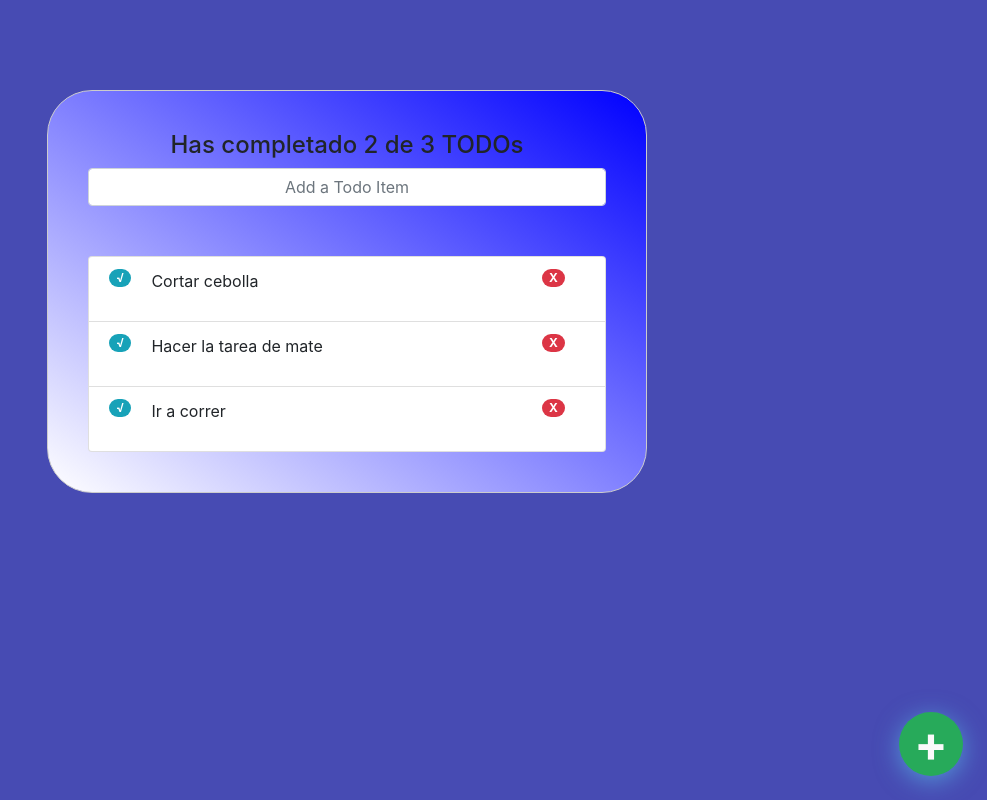
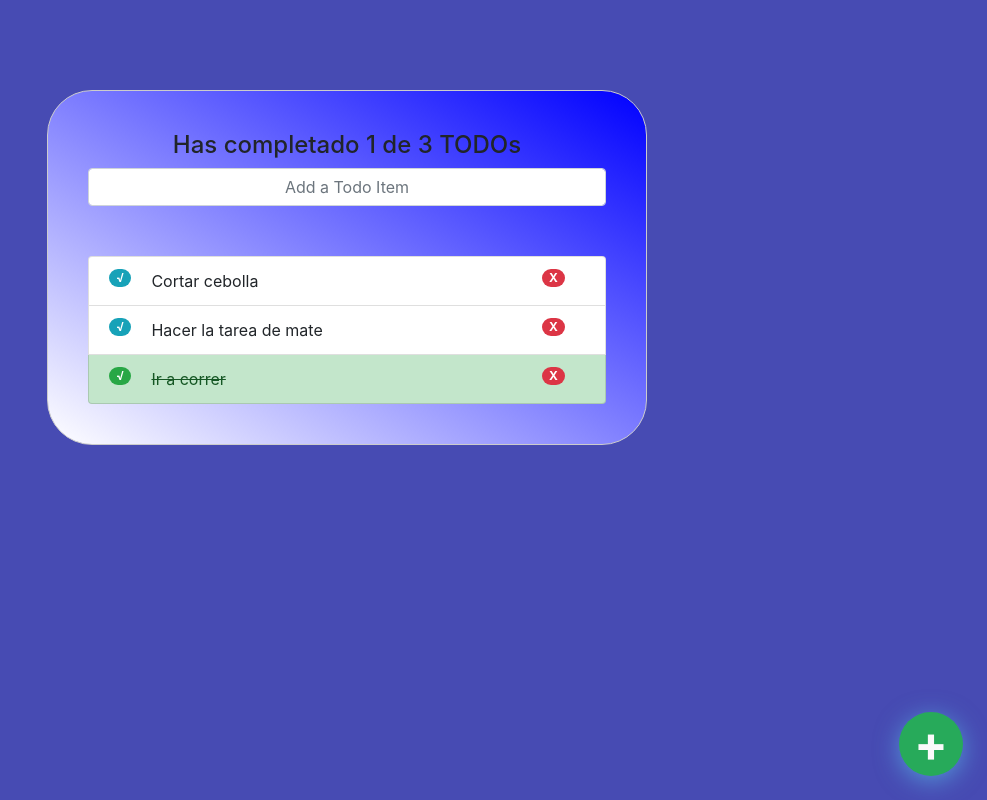
Before and after one commit to brusmax/TodoList-React, a React (Create React App) app: page / in a window 1280 px wide. Shown: the whole page, without its empty margins (293-1280 px from the left). Built offline with nearby package versions, Linux system fonts and the light colour scheme.

Commit message:
Styling + search functiono

```diff
--- a/src/App.js
+++ b/src/App.js
@@ -6,23 +6,46 @@ import { TodoList } from './TodoList'
 import { TodoItem } from './TodoItem'
 import './App.css'
 
-const todos = [
+const defaultTodos = [
   { text: 'Cortar cebolla', completed: false },
   { text: 'Hacer la tarea de mate', completed: false },
-  { text: 'Ir a correr', completed: false },
-
+  { text: 'Ir a correr', completed: true },
 ]
 
 
 function App() {
+  const [todos, setTodos] = React.useState(defaultTodos)
+  const [searchValue, setSearchValue] = React.useState('')
+
+  const completedTodos = todos.filter( todo => !!todo.completed ).length
+  const totalTodos = todos.length
+
+  let searchedTodos = []
+
+  if(!searchValue.length >= 1){
+    searchedTodos = todos
+  }else{
+    searchedTodos = todos.filter(todo => {
+      const todoText = todo.text.toLowerCase();
+      const searchText = searchValue.toLowerCase();
+      return todoText.includes(searchText);
+    });
+  }
+
   return (
     <React.Fragment>
-      <TodoCounter />
+      <TodoCounter
+        total={totalTodos}
+        completed={completedTodos}
+      />
 
-      <TodoSearch />
+      <TodoSearch
+        searchValue={searchValue}
+        setSearchValue={setSearchValue}
+       />
 
       <TodoList>
-        {todos.map(todo => (
+        {searchedTodos.map(todo => (
           <TodoItem
             key={todo.text}
             text={todo.text}
@@ -32,7 +55,6 @@ function App() {
       </TodoList>
 
       <CreateTodoButton />
-      <button className="CreateTodoButton">+</button>
     </React.Fragment>
   );
 }
--- a/src/CreateTodoButton.js
+++ b/src/CreateTodoButton.js
@@ -2,8 +2,14 @@ import React from "react";
 import './CreateTodoButton.css'
 
 function CreateTodoButton(){
+  const onClickButton = () => {
+    alert("Oli")
+  }
   return(
-    <React.Fragment />
+    <button
+      className="CreateTodoButton"
+      onClick={onClickButton}
+    >+</button>
   )
 }
 
--- a/src/TodoCounter.js
+++ b/src/TodoCounter.js
@@ -1,9 +1,9 @@
 import React from 'react'
 import './TodoCounter.css'
 
-function TodoCounter(){
+function TodoCounter(params){
   return(
-    <h2 className="TodoCounter">Has completado 2 de 3 TODOs </h2>
+    <h2 className="TodoCounter">Has completado {params.completed} de {params.total} TODOs </h2>
   )
 }
 
--- a/src/TodoItem.css
+++ b/src/TodoItem.css
@@ -11,3 +11,6 @@
 .TodoItem .Icon-delete{
   float: right;
 }
+.list-group-item-success{
+  text-decoration: line-through;
+}
--- a/src/TodoItem.js
+++ b/src/TodoItem.js
@@ -2,14 +2,23 @@ import React from "react";
 import './TodoItem.css'
 
 function TodoItem(props){
+  const onClomplete = () => {
+    alert('listo con '+ props.text)
+  }
+  const onDelete = () => {
+    alert('deleted: '+ props.text)
+  }
   return(
-    <li className="list-group-item TodoItem">
-      <p className={`TodoItem-p ${props.completed} && 'TodoITem-p--completed' `}>
-        <span className={`Icon Icon-check badge badge-info badge-pill ${props.completed} && 'badge-success'`}> √ </span>
+    <li className={`list-group-item TodoItem ${props.completed && 'list-group-item-success'}`}>
+        <span
+        className={`Icon Icon-check badge ${!props.completed && 'badge-info'} badge-pill ${props.completed && 'badge-success'}`}
+        onClick={onClomplete}
+        > √ </span>
         {props.text}
-        <span className="Icon Icon-delete badge badge-danger badge-pill">X</span>
-      </p>
-
+        <span
+          className="Icon Icon-delete badge badge-danger badge-pill"
+          onClick={onDelete}
+          >X</span>
     </li>
   )
 }
--- a/src/TodoSearch.js
+++ b/src/TodoSearch.js
@@ -1,9 +1,18 @@
 import React from 'react'
 import './TodoSearch.css'
 
-function TodoSearch(){
+function TodoSearch( {searchValue, setSearchValue} ){
+  const onSearchValueChange = (event) => {
+    console.log(event.target.value)
+    setSearchValue(event.target.value)
+  }
   return(
-    <input placeholder="Add a Todo Item" className="form-control"  />
+    <input
+      placeholder="Add a Todo Item"
+      className="form-control"
+      value={searchValue}
+      onChange={onSearchValueChange}
+    />
   )
 }
 
```
